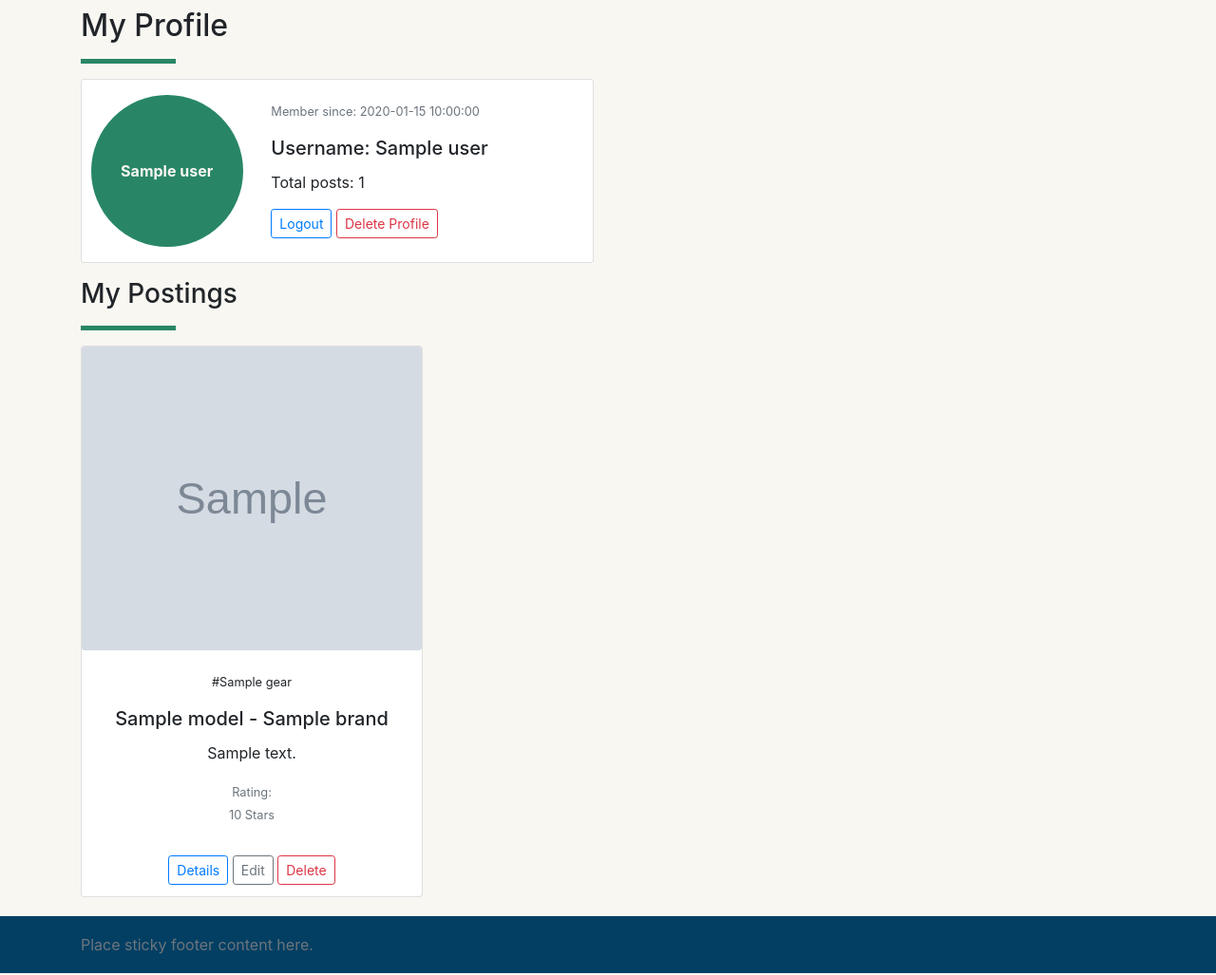
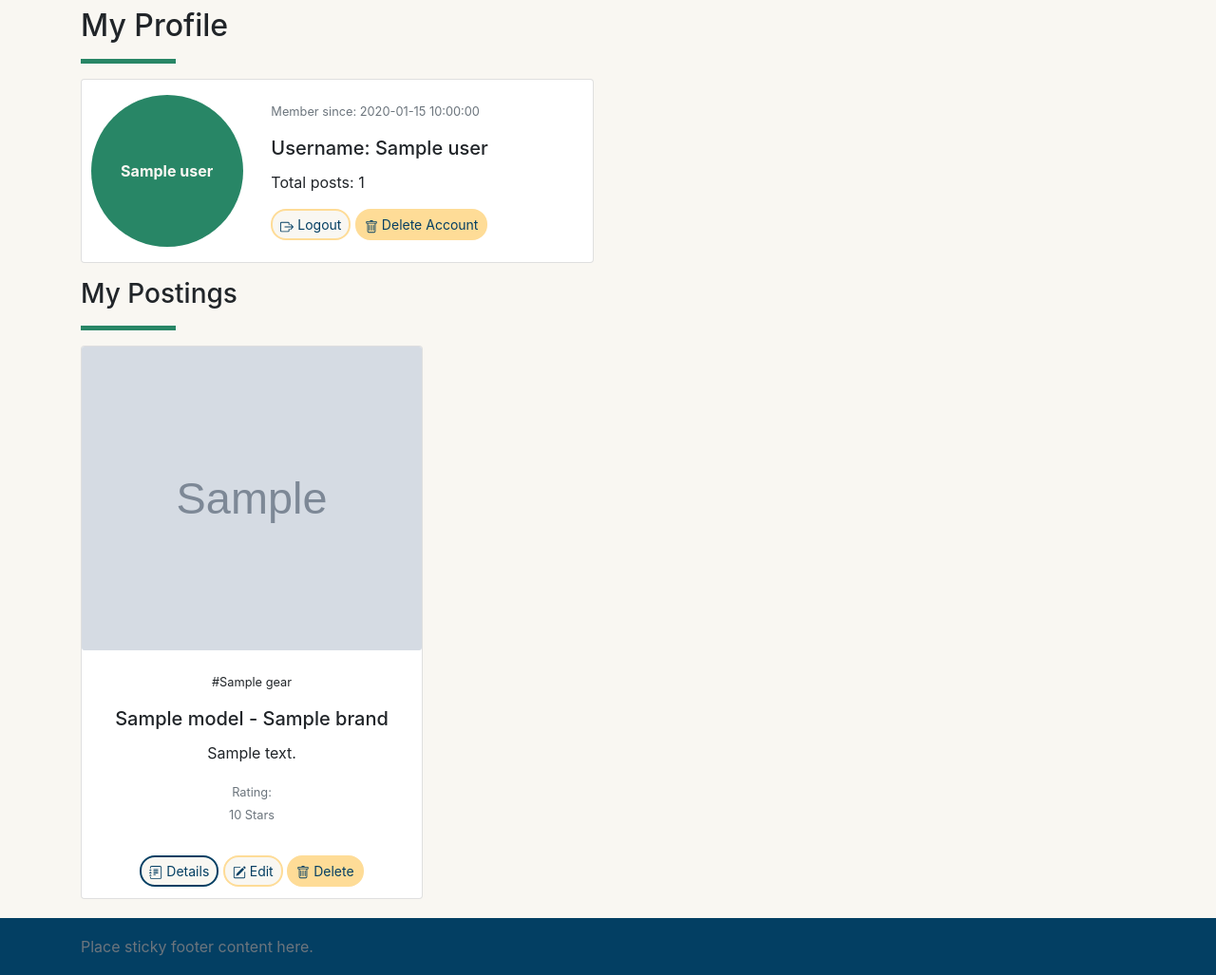
Before and after one commit to p0wen/shelter, a Flask app: page /myprofile/sample in a window 1280 px wide. Shown: the part 56-1083 px from the top of the page at 95% size. Run offline with Flask 2, Linux system fonts and the light colour scheme; the visitor is signed in with stand-in values (Sample User, id 1); grey boxes marked "Sample" are stand-in pictures; a database or web service that is not in the repository returns one stand-in record (values such as "Sample title"); parts of the project's set-up code (start-up, migrations or seed data) failed here and were passed over; some libraries are stand-ins or nearby versions.

Commit message:
feat: include icons on buttons and style buttons acc. to color scheme

```diff
--- a/static/css/style.css
+++ b/static/css/style.css
@@ -30,6 +30,10 @@ wrapper {
     color: #043f63;
 }
 
+.btn-primary-shltr:focus {
+    box-shadow: 0 0 0 0.01rem rgb(4 63 99);
+}
+
 .btn-seconday-shltr {
     background: #F9F7F2;
     border: 2px solid #FEDC97;
@@ -38,15 +42,36 @@ wrapper {
     color: #043f63;
 }
 
-.shelter-blue {
-  color: #033f63;
+.btn-seconday-shltr:focus {
+    box-shadow: 0 0 0 0.01rem rgb(4 63 99);
 }
 
+.btn-third-shltr {
+    background: #F9F7F2;
+    border: 2px solid #033F63;
+    box-sizing: border-box;
+    border-radius: 1rem;
+    color: #043f63;
+}
+
+.btn-third-shltr:focus {
+       box-shadow: 0 0 0 0.01rem rgb(4 63 99);
+}
+
+/** Spacer **/
 .vert-spacer {
     border: 0;
     border-top: 33px solid #B5B682;
     width: 2px;
     height: 33px;
+}
+
+.h2-spacer {
+  margin-top: 1rem;
+  margin-bottom: 1rem;
+  border: 0;
+  border-top: 5px solid #288666;
+  width: 100px;
 }
 
 /** Avatar **/
@@ -96,15 +121,7 @@ wrapper {
   padding-left: 15px;
 }
 
-/** Spacer **/
 
-.h2-spacer {
-  margin-top: 1rem;
-  margin-bottom: 1rem;
-  border: 0;
-  border-top: 5px solid #288666;
-  width: 100px;
-}
 
 /** Cards in Gallery .body-shelter **/
 
--- a/templates/myprofile.html
+++ b/templates/myprofile.html
@@ -15,15 +15,25 @@
             <p class="card-text"><small class="text-muted">Member since: {{ myprofile.date_registered }}</small></p>
             <h5 class="card-title">Username: {{ myprofile.name }}</h5>
             <p class="card-text text-bottom">Total posts: {{ total_posts }}</p>
-            <a href="{{url_for('logout', user=myprofile.name)}}" class="btn btn-sm btn-outline-primary ">Logout</a>
-            <button type="button" class="btn btn-sm btn-outline-danger" data-toggle="modal" data-target="#deleteAccount">Delete Profile</a>
-            </button>
+            <a href="{{url_for('logout', user=myprofile.name)}}" class="btn btn-sm btn-outline-secondary btn-seconday-shltr">
+                <svg width="1em" height="1em" viewBox="0 0 16 16" class="bi bi-box-arrow-right" fill="currentColor" xmlns="http://www.w3.org/2000/svg">
+                <path fill-rule="evenodd" d="M10 12.5a.5.5 0 0 1-.5.5h-8a.5.5 0 0 1-.5-.5v-9a.5.5 0 0 1 .5-.5h8a.5.5 0 0 1 .5.5v2a.5.5 0 0 0 1 0v-2A1.5 1.5 0 0 0 9.5 2h-8A1.5 1.5 0 0 0 0 3.5v9A1.5 1.5 0 0 0 1.5 14h8a1.5 1.5 0 0 0 1.5-1.5v-2a.5.5 0 0 0-1 0v2z"/>
+                <path fill-rule="evenodd" d="M15.854 8.354a.5.5 0 0 0 0-.708l-3-3a.5.5 0 0 0-.708.708L14.293 7.5H5.5a.5.5 0 0 0 0 1h8.793l-2.147 2.146a.5.5 0 0 0 .708.708l3-3z"/>
+                </svg>
+            Logout
+            </a>
+            <button type="button" class="btn btn-sm btn-outline-danger btn-primary-shltr" data-toggle="modal" data-target="#deleteAccount">
+            <svg width="1em" height="1em" viewBox="0 0 16 16" class="bi bi-trash" fill="currentColor" xmlns="http://www.w3.org/2000/svg">
+                <path d="M5.5 5.5A.5.5 0 0 1 6 6v6a.5.5 0 0 1-1 0V6a.5.5 0 0 1 .5-.5zm2.5 0a.5.5 0 0 1 .5.5v6a.5.5 0 0 1-1 0V6a.5.5 0 0 1 .5-.5zm3 .5a.5.5 0 0 0-1 0v6a.5.5 0 0 0 1 0V6z"/>
+                <path fill-rule="evenodd" d="M14.5 3a1 1 0 0 1-1 1H13v9a2 2 0 0 1-2 2H5a2 2 0 0 1-2-2V4h-.5a1 1 0 0 1-1-1V2a1 1 0 0 1 1-1H6a1 1 0 0 1 1-1h2a1 1 0 0 1 1 1h3.5a1 1 0 0 1 1 1v1zM4.118 4L4 4.059V13a1 1 0 0 0 1 1h6a1 1 0 0 0 1-1V4.059L11.882 4H4.118zM2.5 3V2h11v1h-11z"/>
+            </svg>
+            Delete Account</button>
       </div>
     </div>
   </div>
 </div>
 
-<h3>My Postings</h2>
+<h3>My Postings</h3>
 <div class="h2-spacer"></div>
 <div class="container-fluid">
     <div class="row justify-content-between">
@@ -38,9 +48,26 @@
                 <p class="card-text text-bottom"><small class="text-muted">Rating:<br>{{gear.score}} Stars</small></p>
             </div>
             <div class="card-footer card-footer-shelter text-center">
-                <a href="{{url_for('gear_details', gear_id=gear._id)}}" class="btn btn-sm btn-outline-primary ">Details</a>
-                <a href="{{url_for('edit_gear', gear_id=gear._id)}}" class="btn btn-sm btn-outline-secondary ">Edit</a>
-                <a href="{{url_for('delete_gear', gear_id=gear._id)}}" class="btn btn-sm btn-outline-danger ">Delete</a>
+                <a href="{{url_for('gear_details', gear_id=gear._id)}}" class="btn btn-sm btn-outline-primary btn-third-shltr">
+                <svg width="1em" height="1em" viewBox="0 0 16 16" class="bi bi-journal-text" fill="currentColor" xmlns="http://www.w3.org/2000/svg">
+                    <path d="M3 0h10a2 2 0 0 1 2 2v12a2 2 0 0 1-2 2H3a2 2 0 0 1-2-2v-1h1v1a1 1 0 0 0 1 1h10a1 1 0 0 0 1-1V2a1 1 0 0 0-1-1H3a1 1 0 0 0-1 1v1H1V2a2 2 0 0 1 2-2z"/>
+                    <path d="M1 5v-.5a.5.5 0 0 1 1 0V5h.5a.5.5 0 0 1 0 1h-2a.5.5 0 0 1 0-1H1zm0 3v-.5a.5.5 0 0 1 1 0V8h.5a.5.5 0 0 1 0 1h-2a.5.5 0 0 1 0-1H1zm0 3v-.5a.5.5 0 0 1 1 0v.5h.5a.5.5 0 0 1 0 1h-2a.5.5 0 0 1 0-1H1z"/>
+                    <path fill-rule="evenodd" d="M5 10.5a.5.5 0 0 1 .5-.5h2a.5.5 0 0 1 0 1h-2a.5.5 0 0 1-.5-.5zm0-2a.5.5 0 0 1 .5-.5h5a.5.5 0 0 1 0 1h-5a.5.5 0 0 1-.5-.5zm0-2a.5.5 0 0 1 .5-.5h5a.5.5 0 0 1 0 1h-5a.5.5 0 0 1-.5-.5zm0-2a.5.5 0 0 1 .5-.5h5a.5.5 0 0 1 0 1h-5a.5.5 0 0 1-.5-.5z"/>
+                </svg>
+                Details
+                </a>
+                <a href="{{url_for('edit_gear', gear_id=gear._id)}}" class="btn btn-sm btn-outline-secondary btn-seconday-shltr">
+                <svg width="1em" height="1em" viewBox="0 0 16 16" class="bi bi-pencil-square" fill="currentColor" xmlns="http://www.w3.org/2000/svg">
+                    <path d="M15.502 1.94a.5.5 0 0 1 0 .706L14.459 3.69l-2-2L13.502.646a.5.5 0 0 1 .707 0l1.293 1.293zm-1.75 2.456l-2-2L4.939 9.21a.5.5 0 0 0-.121.196l-.805 2.414a.25.25 0 0 0 .316.316l2.414-.805a.5.5 0 0 0 .196-.12l6.813-6.814z"/>
+                    <path fill-rule="evenodd" d="M1 13.5A1.5 1.5 0 0 0 2.5 15h11a1.5 1.5 0 0 0 1.5-1.5v-6a.5.5 0 0 0-1 0v6a.5.5 0 0 1-.5.5h-11a.5.5 0 0 1-.5-.5v-11a.5.5 0 0 1 .5-.5H9a.5.5 0 0 0 0-1H2.5A1.5 1.5 0 0 0 1 2.5v11z"/>
+                </svg>
+                Edit</a>
+                <a href="{{url_for('delete_gear', gear_id=gear._id)}}" class="btn btn-sm btn-outline-danger btn-primary-shltr">
+                <svg width="1em" height="1em" viewBox="0 0 16 16" class="bi bi-trash" fill="currentColor" xmlns="http://www.w3.org/2000/svg">
+                    <path d="M5.5 5.5A.5.5 0 0 1 6 6v6a.5.5 0 0 1-1 0V6a.5.5 0 0 1 .5-.5zm2.5 0a.5.5 0 0 1 .5.5v6a.5.5 0 0 1-1 0V6a.5.5 0 0 1 .5-.5zm3 .5a.5.5 0 0 0-1 0v6a.5.5 0 0 0 1 0V6z"/>
+                    <path fill-rule="evenodd" d="M14.5 3a1 1 0 0 1-1 1H13v9a2 2 0 0 1-2 2H5a2 2 0 0 1-2-2V4h-.5a1 1 0 0 1-1-1V2a1 1 0 0 1 1-1H6a1 1 0 0 1 1-1h2a1 1 0 0 1 1 1h3.5a1 1 0 0 1 1 1v1zM4.118 4L4 4.059V13a1 1 0 0 0 1 1h6a1 1 0 0 0 1-1V4.059L11.882 4H4.118zM2.5 3V2h11v1h-11z"/>
+                </svg>
+                Delete</a>
             </div>
         </div>
 {% endfor %}
@@ -61,8 +88,19 @@
         Are you sure you want to delete your Profile? This will be permanent and can't be undone.
       </div>
       <div class="modal-footer">
-        <button type="button" class="btn btn-secondary" data-dismiss="modal">Cancel</button>
-        <a href="{{ url_for('delete_account', user_id=myprofile._id) }}" type="button" class="btn btn-danger">Delete</a>
+        <button type="button" class="btn btn-secondary btn-third-shltr" data-dismiss="modal">
+        <svg width="1em" height="1em" viewBox="0 0 16 16" class="bi bi-x-circle" fill="currentColor" xmlns="http://www.w3.org/2000/svg">
+            <path fill-rule="evenodd" d="M8 15A7 7 0 1 0 8 1a7 7 0 0 0 0 14zm0 1A8 8 0 1 0 8 0a8 8 0 0 0 0 16z"/>
+            <path fill-rule="evenodd" d="M4.646 4.646a.5.5 0 0 1 .708 0L8 7.293l2.646-2.647a.5.5 0 0 1 .708.708L8.707 8l2.647 2.646a.5.5 0 0 1-.708.708L8 8.707l-2.646 2.647a.5.5 0 0 1-.708-.708L7.293 8 4.646 5.354a.5.5 0 0 1 0-.708z"/>
+        </svg>
+        Cancel
+        </button>
+        <a href="{{ url_for('delete_account', user_id=myprofile._id) }}" type="button" class="btn btn-danger btn-primary-shltr">
+            <svg width="1em" height="1em" viewBox="0 0 16 16" class="bi bi-trash" fill="currentColor" xmlns="http://www.w3.org/2000/svg">
+                <path d="M5.5 5.5A.5.5 0 0 1 6 6v6a.5.5 0 0 1-1 0V6a.5.5 0 0 1 .5-.5zm2.5 0a.5.5 0 0 1 .5.5v6a.5.5 0 0 1-1 0V6a.5.5 0 0 1 .5-.5zm3 .5a.5.5 0 0 0-1 0v6a.5.5 0 0 0 1 0V6z"/>
+                <path fill-rule="evenodd" d="M14.5 3a1 1 0 0 1-1 1H13v9a2 2 0 0 1-2 2H5a2 2 0 0 1-2-2V4h-.5a1 1 0 0 1-1-1V2a1 1 0 0 1 1-1H6a1 1 0 0 1 1-1h2a1 1 0 0 1 1 1h3.5a1 1 0 0 1 1 1v1zM4.118 4L4 4.059V13a1 1 0 0 0 1 1h6a1 1 0 0 0 1-1V4.059L11.882 4H4.118zM2.5 3V2h11v1h-11z"/>
+            </svg>
+            Delete</a>
       </div>
     </div>
   </div>
```
